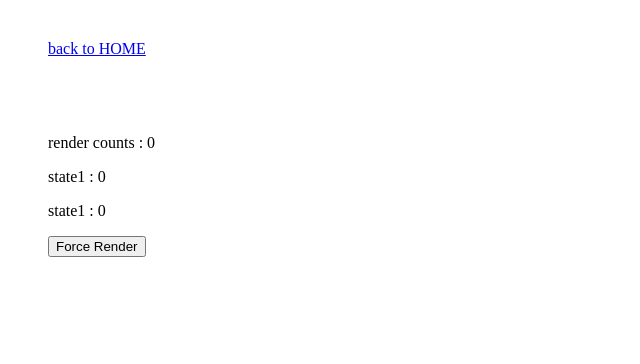
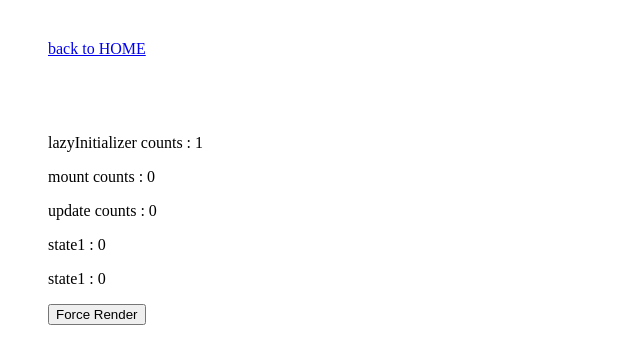
Before and after one commit to moodizone/react-everything, a React (Create React App) app: page /several-useState in a window 1280 px wide. Shown: the top 364 px of the page, without its empty margins (0-640 px from the left). Built offline with nearby package versions, Linux system fonts and the light colour scheme.

Commit message:
👌 update severalUseState

```diff
--- a/src/Components/Layout/index.tsx
+++ b/src/Components/Layout/index.tsx
@@ -1,10 +1,11 @@
 import React from "react";
+import { Link } from "react-router-dom";
 
 const Layout: React.FC = ({ children }) => {
   return (
     <div>
       <div style={{ margin: 20, padding: 20 }}>
-        <a href="/">{"back to HOME"}</a>
+        <Link to="/">{"back to HOME"}</Link>
       </div>
       <div>{children}</div>
     </div>
--- a/src/Pages/several-useState/index.tsx
+++ b/src/Pages/several-useState/index.tsx
@@ -2,16 +2,31 @@ import React, { useRef } from "react";
 import Layout from "../../Components/Layout";
 
 const SeveralUseState = () => {
-  const numberOfRendered = useRef<number>(0);
-  const [state1, setState1] = React.useState<number>(0);
+  const lazyInitializer = () => {
+    lazyInitializerCount.current++;
+    return 0;
+  };
+  const updateCount = useRef<number>(0);
+  const mountCount = useRef<number>(0);
+  const lazyInitializerCount = useRef<number>(0);
+  const [state1, setState1] = React.useState<number>(lazyInitializer);
   const [state2, setState2] = React.useState<string>("0");
+
   React.useEffect(() => {
-    numberOfRendered.current++;
+    updateCount.current++;
+    console.log('inside update effect');
   });
+  React.useLayoutEffect(() => {
+    mountCount.current++;
+    console.log('inside mount effect');
+  }, []);
+
   return (
     <Layout>
       <div style={{ margin: 20, padding: 20 }}>
-        <p>{`render counts : ${numberOfRendered.current}`}</p>
+        <p>{`lazyInitializer counts : ${lazyInitializerCount.current}`}</p>
+        <p>{`mount counts : ${mountCount.current}`}</p>
+        <p>{`update counts : ${updateCount.current}`}</p>
         <p>{`state1 : ${state1}`}</p>
         <p>{`state1 : ${state2}`}</p>
         <button
```
Also changed, not shown: src/Pages/several-useState/index.md (added, +6 -0 lines).
